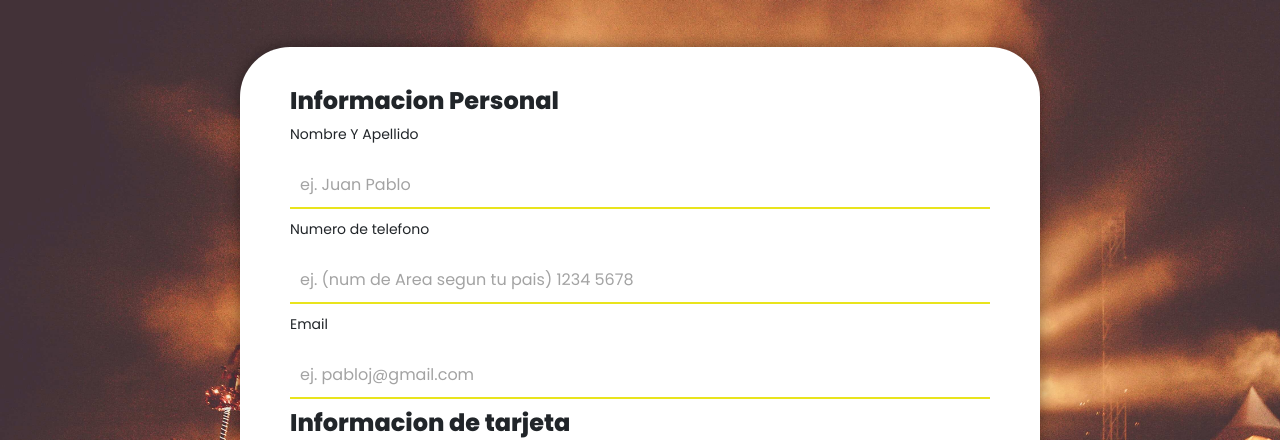
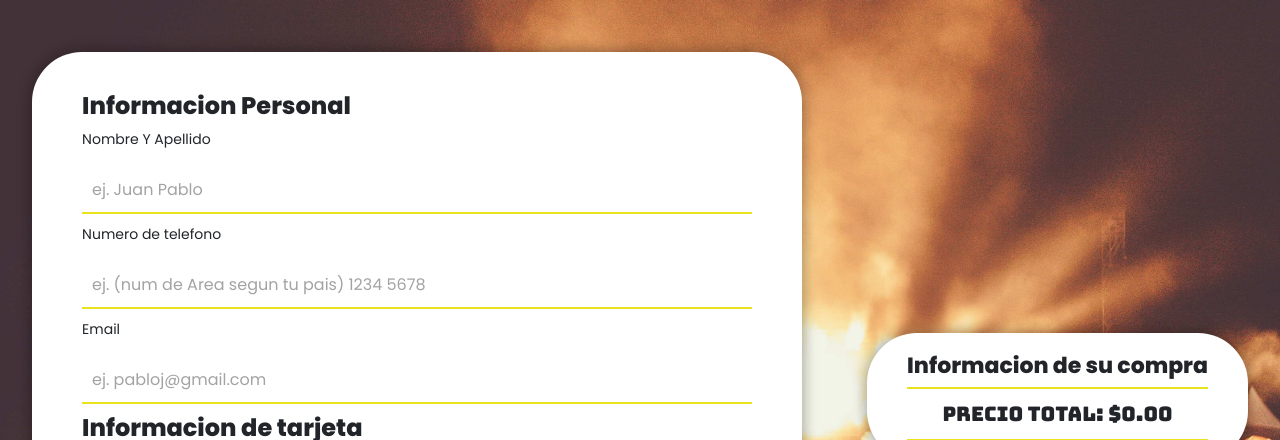
Before and after one commit to agusttin1/.wrdloftickets-Agustin-Leonel-Garcia, a plain HTML site: page page/finalizarCompra.html in a window 1280 px wide. Shown: the part 134-574 px from the top of the page. Drawn offline with nearby package versions, Linux system fonts and the light colour scheme; a web font is replaced by a local one.

Commit message:
cambios en finalizarCompra

```diff
--- a/js/finalizarCompra.js
+++ b/js/finalizarCompra.js
@@ -1,17 +1,73 @@
-//////////////////////////////contenido a agregar/////////////////////////////////
-
-
+//////////////////////////////llamo a los id de cada input del formulario para poder usarlos dentro de la funcion contAfterBuy/////////////////////////////////
 
 let callNameValue = document.getElementById(`name`)
 let callTelefono = document.getElementById(`numero`)
 let callEmail = document.getElementById(`email`)
+
+//////////////////////////////Llamada  a los id del contenedor a mostrar despues de completar el form y al contenedor del form/////////////////////////////////
 const callSectionAfterCompra = document.getElementById(`cont-section`)
-const callForm = document.getElementById(`form-payment`)
 const callContForm = document.getElementById(`contenedor-form`)
-let callBtnPay = document.getElementById(`payChek`)
 
+//////////////////////////////llamada a los id para usar en la funcion estructuraEntradasInFC/////////////////////////////////
+let callPrecioTotal = document.getElementById(`precioTotalAPagar`);
+let callCarritoId = document.getElementById(`allEntradasMostrar`)
+let callMainContCarrito = document.getElementsByClassName(`contCarritoPay`)[0]
+
+console.log(callMainContCarrito)
+
+//////////////////////////////array para almacenar las entradas seleccionadas y mostrarlas en un contenedor/////////////////////////////////
+let arrCarritoCont =[]
+
+
+
+
+
+//////////////////////////////Funcion para guardar el llamado al localStorage y usarlo para mostrar la info de la compra/////////////////////////////////
+
+function obtenerEntradas (){
+
+    let callEntradasJson = localStorage.getItem(`key-entrada`)
+if(callEntradasJson){
+    arrCarritoCont=JSON.parse(callEntradasJson)
+}
+}
+
+
+
+//////////////////////////////Funcion que contiene estructura a mostrar la informacion de la compra /////////////////////////////////
+
+function estrucutraEntradasInFC(){
+
+    callCarritoId.innerHTML=``
+
+    arrCarritoCont.forEach((dataOfCarrito)=>{
+        let dvCarrito = document.createElement(`div`);
+    dvCarrito.className = `entradas-in-carrito`;
+    dvCarrito.innerHTML = `
+
+                            <div class="cont-img">
+                            <img src=${dataOfCarrito.img} alt="">
+                            </div>
+                            <div class="body-info-modal">
+                            <p class="card-text">${dataOfCarrito.descripEntrada}</p>
+                            <p class="cantidad-entrada">Cantidad: ${dataOfCarrito.cantidad}</p>
+                            </div>
+                            <span class="price-event-modal">$ ${dataOfCarrito.precio}</span>
+                            `;
+
+                            callCarritoId.appendChild(dvCarrito)
+
+
+    })
+    callPrecioTotal.innerText = arrCarritoCont
+    .reduce((acc, el) => acc + el.cantidad * el.precio, 0)
+    .toFixed(2);
+}
+
+
+//////////////////////////////Funcion contenedora de una estructura que aparece luego de completar el formulario/////////////////////////////////
 function contAfterBuy(){
-    callContForm.classList.add(`hide`)
+
 callSectionAfterCompra.classList.remove(`hide`)
 
 let callDivsAfterCompra = document.createElement(`div`)
@@ -29,10 +85,12 @@ callSectionAfterCompra.appendChild(callDivsAfterCompra)
 
 }
 
+let callBtnPay = document.getElementById(`payChek`)
+const callForm = document.getElementById(`form-payment`)
 
 
-document.getElementById('form-payment')
-.addEventListener('submit', function(event) {
+function eventoApiEmailJs(){
+callForm.addEventListener('submit', function(event) {
 event.preventDefault();
 
 callBtnPay.value = 'Checking...';
@@ -40,14 +98,28 @@ callBtnPay.value = 'Checking...';
 const serviceID = 'default_service';
 const templateID = 'template_y57vnxr';
 
-emailjs.sendForm(serviceID, templateID, this)
-    .then(() => {
+emailjs.sendForm(serviceID, templateID, this).then(() => {
     callBtnPay.value = 'CheckOut';
+    callMainContCarrito.classList.add(`hidepay`)
+    callContForm.classList.add(`hide`)
     contAfterBuy()
     localStorage.removeItem(`key-entrada`)
     carrito=[]
-    }, (err) => {
+    arrCarritoCont=[]
+    },
+    (err) => {
     callBtnPay.value = 'CheckOut';
     alert(JSON.stringify(err));
     });
 });
+}
+
+
+
+function main(){
+     eventoApiEmailJs()
+obtenerEntradas()
+estrucutraEntradasInFC()
+}
+
+main()
--- a/js/stockEntradas.js
+++ b/js/stockEntradas.js
@@ -12,9 +12,10 @@
                           const response = await fetch("../json/jsonEntradas.json")
                           const data = await response.json()
                           allEntradas = [...data]
+                          entradasMostrar()
 
                         } catch (error) {
 
                         }
-                        entradasMostrar()
+
                     }
--- a/page/finalizarCompra.html
+++ b/page/finalizarCompra.html
@@ -21,6 +21,7 @@
 
 <main class="cont-main"style="height: 100vh;">
 
+
     <div class="paymentCont" id="allContPayment">
       <div class="cont-form" id="contenedor-form">
         <form class="cont-payment" id="form-payment">
@@ -43,17 +44,31 @@
         <input type="text" class="payInputCont sm"name="cvv" placeholder="ej. 123" id="cvv" required>
         </div>
         <button class="CheckOutPay btn btn-success" type="sumbit" id="payChek" >CheckOut</button>
-      <p class="cont-producto-precio">Precio Total: $<span id="precioTotalEntradas">0</span></p>
+
         </form>
       </div>
 
-    <div class="cont-section hide " id="cont-section">
+
+    </div>
+
+
+
+
+  <div class="contCarritoPay" id="carritoId" >
+    <div class="contCarrito">
+    <div class="titleCont">
+      <h1 class="tittleInfoPay  ">Informacion de su compra</h1>
+    </div>
+    <div class="entradas" id="allEntradasMostrar"></div>
+  </div>
+
+  <div class="boxTotal">
+    <p class="contTotalEntradas ">Precio Total: $<span id="precioTotalAPagar">0</span></p>
     </div>
   </div>
 
 
-  <div class="contCarritoPay" id="carritoId" style="background-color: red ;">
-
+  <div class="cont-section hide " id="cont-section">
   </div>
   </main>
 
@@ -76,7 +91,6 @@
 
 
   <script src="../js/finalizarCompra.js"></script>
-
   <script src="../js/loaders.js"></script>
 
 
--- a/scss/_finalizarCompra.scss
+++ b/scss/_finalizarCompra.scss
@@ -13,17 +13,28 @@ background-repeat: no-repeat;
 
 }
 
-
+.cont-main{
+    display: flex;
+   margin-bottom: 50px;
+    padding: 15px;
+justify-content: center;
+    height: 100%;
+    align-items: center;
+    width: 100%;
+}
 
 .paymentCont{
     margin-top: 50px;
+    display: flex;
+    height: auto;
+
 }
 
 .paymentCont .cont-payment{
     display: flex;
     flex-direction: column;
-    width: 800px;
-    height: 740px;
+    width: 770px;
+    height: 690px;
     margin: auto;
     padding: 40px 50px;
     margin-bottom: 50px;
@@ -31,7 +42,7 @@ background-repeat: no-repeat;
   box-shadow: 0px 0px 13px 2px rgba(0, 0, 0, 0.3);
   background-color: white;
   font-family: 'Poppins';
-  top: 0;
+  top: 0px;
   left: 0;
   right: 0;
   border-radius: 50px;
@@ -99,14 +110,14 @@ font-weight: 800;
     flex-direction: column;
     align-items: center;
     background-color: white;
-    width: 800px;
+    width: 900px;
     height: auto;
     margin: 0 auto;
     padding: 15px;
     text-align: center;
     border-radius: 50px;
     font-family: 'Poppins';
-    top: 200px;
+
     position: relative;
 }
 
@@ -146,7 +157,50 @@ background-color: $color1;
 border-radius: 10px;
 font-weight: 800;
 
-}z
+}
+
+ .contCarritoPay{
+  display: flex;
+  flex-direction: column;
+  background: white;
+  margin-left: 65px;
+  height:auto;
+padding: 20px 40px;
+-webkit-box-shadow: 0px 0px 13px 2px rgba(0, 0, 0, 0.3);
+box-shadow: 0px 0px 13px 2px rgba(0, 0, 0, 0.3);
+background-color: white;
+font-family: 'Poppins';
+
+border-radius: 50px;
+font-family: 'Poppins';
+}
+
+.contCarritoPay .contCarrito .titleCont .tittleInfoPay{
+
+        font-size:22px;
+    font-weight: 800;
+}
+
+
+.contCarritoPay .contTotalEntradas{
+text-align: center;
+width: 100%;
+margin: 0;
+padding: 0;
+}
+.contCarritoPay .boxTotal{
+    position: relative;
+    width: 100%;
+    font-size: 20px;
+    font-family: 'Bungee';
+    border-top: 2px solid $color1;
+    border-bottom: 2px solid $color1;
+    padding: 10px;
+
+}
+
+
+
 
 
 .hidepay{
```
Also changed, not shown: page/conciertos.html (+0 -1 lines), css/styles.css, 1 other file. Lines whose indentation alone changed are shown as unchanged.
